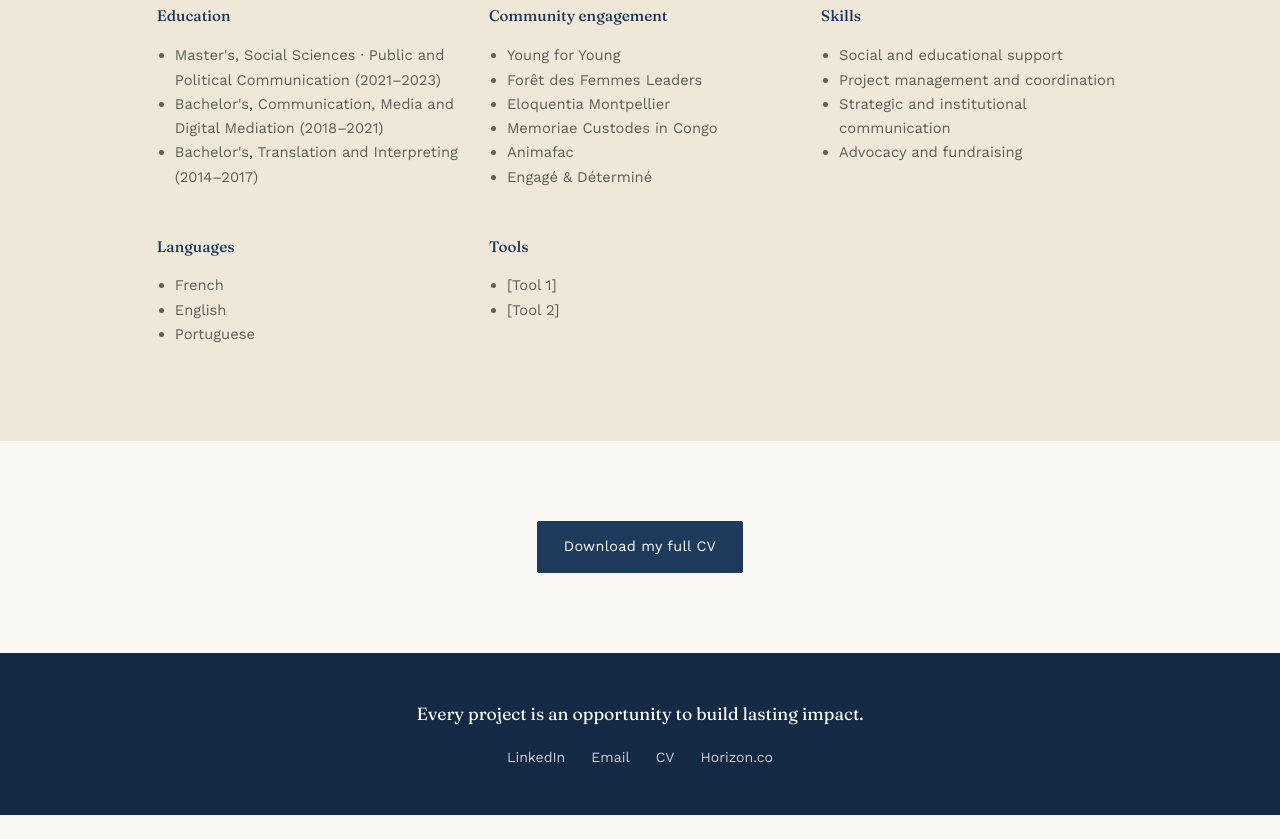
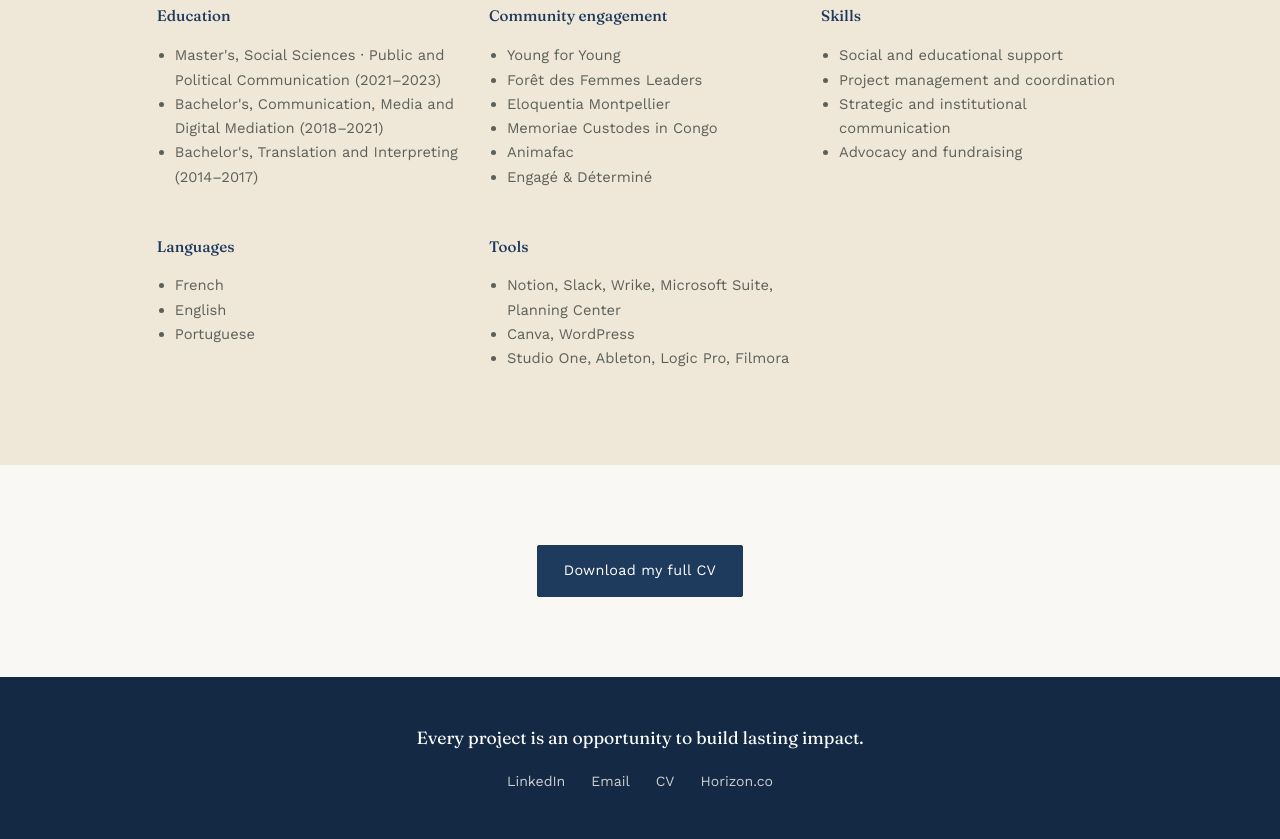
Before and after one commit to Theresialut/Theresiakivuidiportfolio, a plain HTML site: page parcours-en.html in a window 1280 px wide. Shown: the part 2129-2968 px from the top of the page. Before the commit the page ends 2944 px from the top, so only its background shows below. Drawn offline with nearby package versions, Linux system fonts and the light colour scheme.

Commit message:
Add files via upload

```diff
--- a/parcours-en.html
+++ b/parcours-en.html
@@ -205,8 +205,9 @@
         <div class="col">
           <h4>Tools</h4>
           <ul>
-            <li>[Tool 1]</li>
-            <li>[Tool 2]</li>
+            <li>Notion, Slack, Wrike, Microsoft Suite, Planning Center</li>
+            <li>Canva, WordPress</li>
+            <li>Studio One, Ableton, Logic Pro, Filmora</li>
           </ul>
         </div>
       </div>
```
Also changed, not shown: parcours.html (+4 -3 lines).
